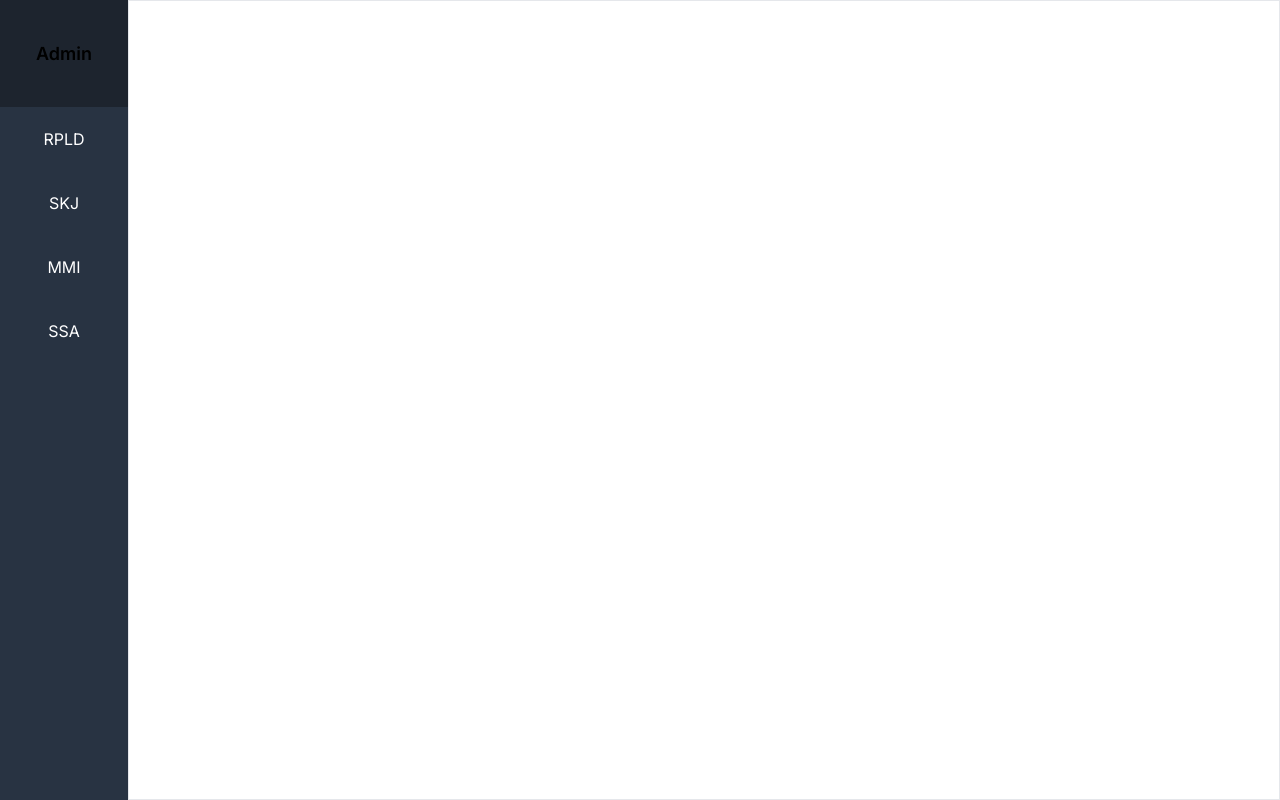
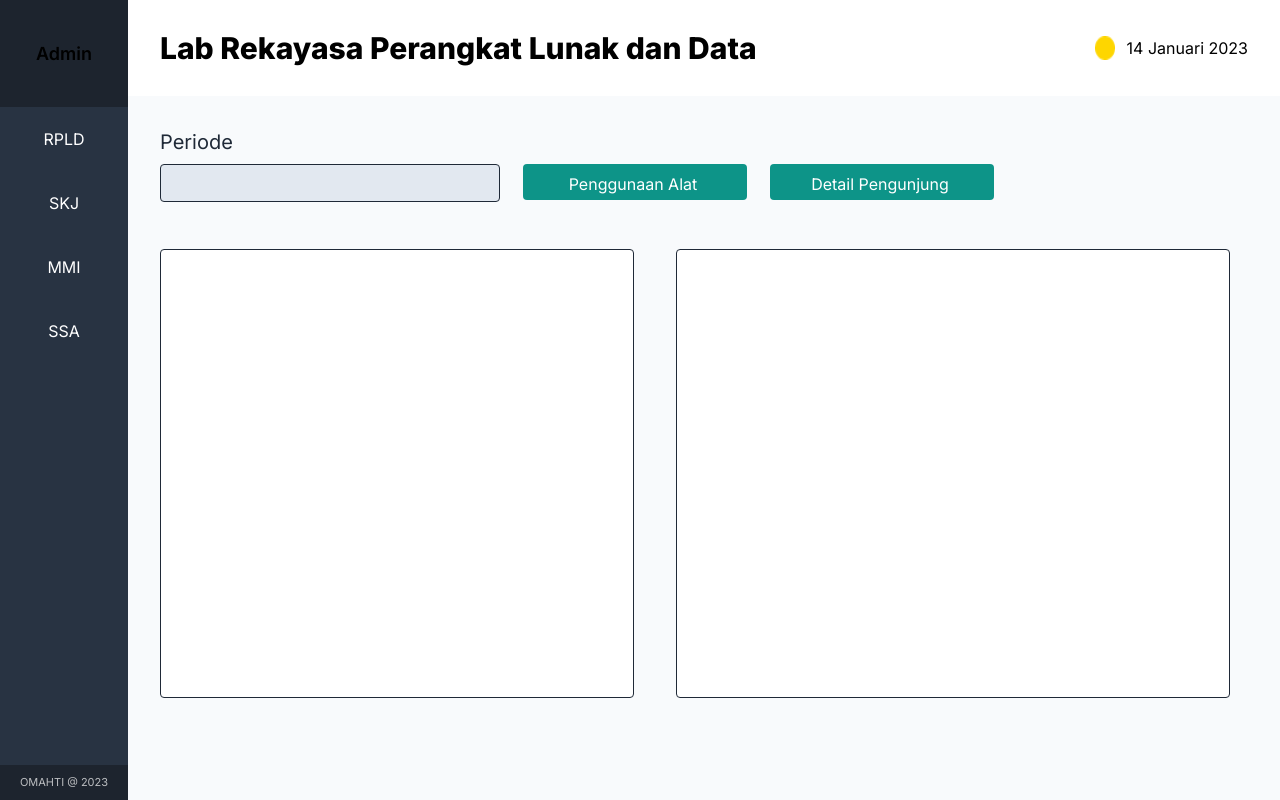
Before and after one commit to BagusAlwan/Lab-Monitoring-System, a Next.js app: page /admin_page in a window 1280 px wide. Built offline with nearby package versions, Linux system fonts and the light colour scheme.

Commit message:
admin layout

```diff
--- a/package.json
+++ b/package.json
@@ -9,6 +9,7 @@
     "lint": "next lint"
   },
   "dependencies": {
+    "antd": "^5.8.4",
     "eslint": "8.47.0",
     "eslint-config-next": "13.4.16",
     "next": "13.4.16",
--- a/src/app/layout.js
+++ b/src/app/layout.js
@@ -4,7 +4,7 @@ import { Inter } from 'next/font/google'
 const inter = Inter({ subsets: ['latin'] })
 
 export const metadata = {
-  title: 'Create Next App',
+  title: 'Lab Monitoring System',
   description: 'Generated by create next app',
 }
 
--- /dev/null
+++ b/src/components/datepicker.jsx
@@ -0,0 +1,12 @@
+import React from 'react';
+import { DatePicker, Space } from 'antd';
+
+const { RangePicker } = DatePicker;
+
+const App = () => (
+  <Space direction="vertical" size={12}>
+    <RangePicker />
+  </Space>
+);
+
+export default App;
--- a/src/components/layout.jsx
+++ b/src/components/layout.jsx
@@ -1,11 +1,70 @@
 import Sidebar from "./sidebar"
+import Image from "next/image"
+import dot from "../components/images/dot.png"
+import DatePicker from "./datepicker"
 
 export default function Layout() {
 
     return (
         <div className="h-screen flex flex-row justify-start">
             <Sidebar />
-            <div className="flex-1 p-8 border border-1 bg-white">
+
+
+            {/* Content */}
+
+            {/* title */}
+            <div className="flex-1 bg-slate-50">
+                <div className=" bg-white h-24 p-8 flex flex-row items-center justify-between ">
+                    <h1 className="text-3xl font-extrabold text-black">Lab Rekayasa Perangkat Lunak dan Data</h1>
+                    <div className="flex flex-row">
+                        <Image
+                            src={dot}
+                            alt="dot"
+                            width={20}
+                            height={20}
+                            className="mr-3"
+                        />
+                        <div className="text-black">14 Januari 2023</div>
+                    </div>
+
+                </div>
+
+                {/* content */}
+                <div className="bg-slate-50 p-8 ">
+                    <div className="text-gray-800 text-xl font-normal">Periode</div>
+
+
+                    <div className="flex flex-row mt-2">
+
+                        {/* <DatePicker/> */}
+
+                        <div className="TopBarBg w-[340px] h-[38px] bg-slate-200 rounded border border-gray-800" />
+
+                        <div className="ml-[23px] w-56 h-9 relative">
+                        <div className="Rectangle17 w-56 h-9 left-0 top-0 absolute bg-teal-600 rounded" />
+                        <div className="PenggunaanAlat w-40 h-5 left-[30px] top-[7.91px] absolute text-center text-white text-base font-normal">Penggunaan Alat</div>
+                        </div>
+
+                        <div className="ml-[23px] w-56 h-9 relative">
+                        <div className="Rectangle17 w-56 h-9 left-0 top-0 absolute bg-teal-600 rounded" />
+                        <div className="PenggunaanAlat w-40 h-5 left-[30px] top-[7.91px] absolute text-center text-white text-base font-normal">Detail Pengunjung</div>
+                        </div>
+
+                    </div>
+
+
+                    <div className="flex flex-row justify-start pt-[47px]">
+
+                    <div className="Rectangle mr-[42px] w-[474px] h-[449px] bg-white rounded border border-gray-800" />
+
+                        <div className="Rectangle w-[554px] h-[449px] bg-white rounded border border-gray-800" />
+
+                    </div>
+
+
+
+                </div>
+
 
             </div>
         </div>
--- a/src/components/sidebar.jsx
+++ b/src/components/sidebar.jsx
@@ -12,6 +12,7 @@ export default function Sidebar() {
                     <li className="py-5 text-center hover:bg-[#009099]"><a href="#" className="text-white">MMI</a></li>
                     <li className="py-5 text-center hover:bg-[#009099]"><a href="#" className="text-white">SSA</a></li>
                 </ul>
+                <div className="bg-[#1D242E] h-[5%] text-white text-opacity-70 text-[11px] font-normal flex justify-center items-center">OMAHTI @ 2023</div>
             </div>
         </div>
     )
```
Also changed, not shown: src/components/images/dot.png (added), 1 other file (tests, documents, lock files or other folders).
